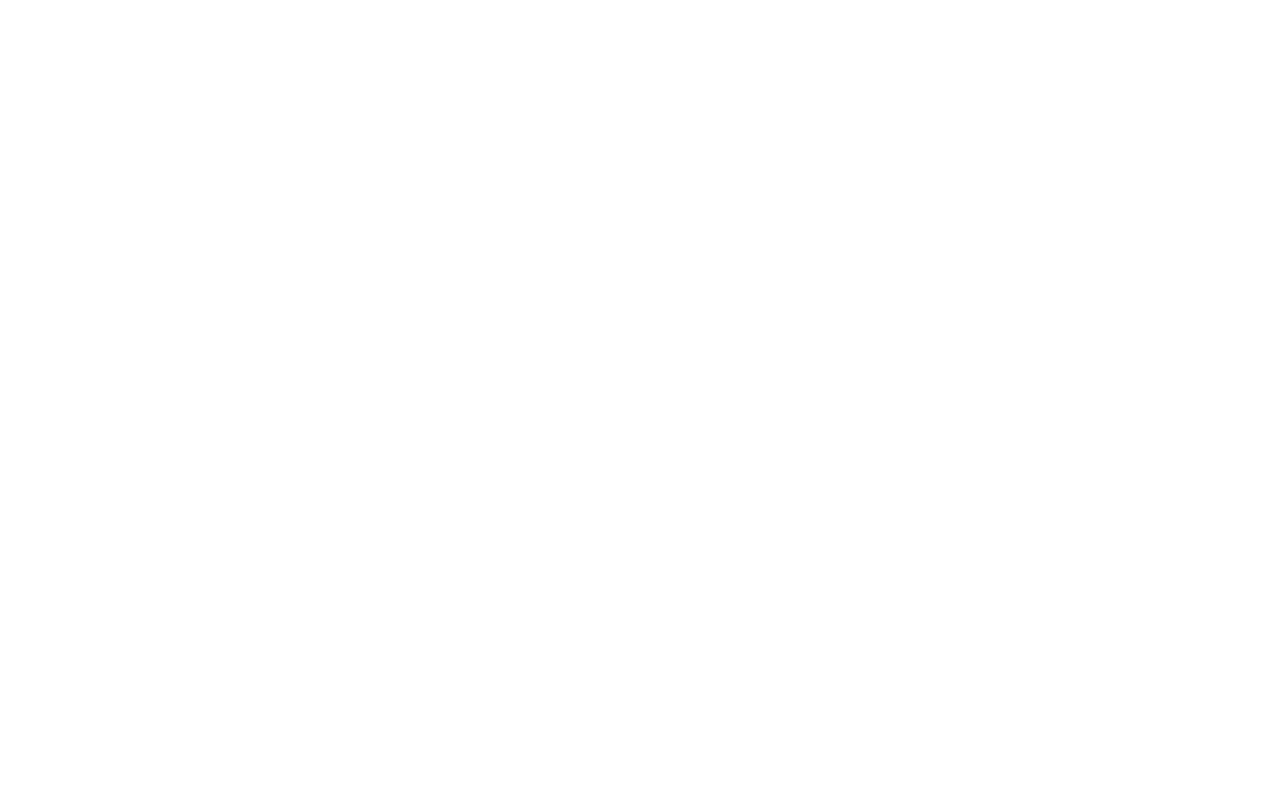
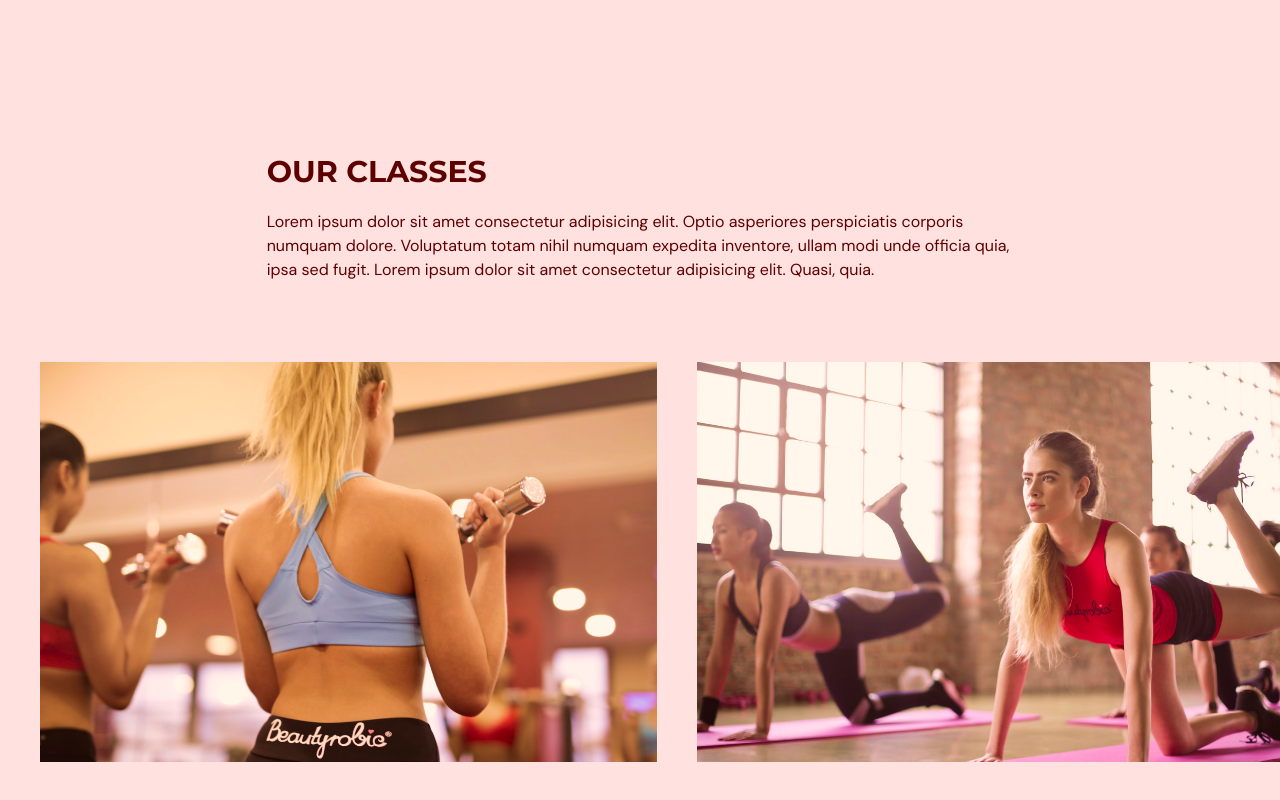
Before and after one commit to gerry9009/ts-react-landingpage, a React (Vite) app: page / in a window 1280 px wide. Shown: the part 2382-3182 px from the top of the page. Before the commit the page ends 2376 px from the top, so only its background shows below. Built offline with nearby package versions, Linux system fonts and the light colour scheme.

Commit message:
Created Classes section

```diff
--- a/src/App.tsx
+++ b/src/App.tsx
@@ -4,6 +4,7 @@
 import Benefits from "./components/benefits";
 
 import { SelectedPage } from "./shared/types";
+import OurClasses from "./components/ourClasses";
 
 const App = () => {
   const [selectedPage, setSelectedPage] = useState<SelectedPage>(
@@ -37,6 +38,7 @@
       />
       <Home setSelectedPage={setSelectedPage} />
       <Benefits setSelectedPage={setSelectedPage} />
+      <OurClasses setSelectedPage={setSelectedPage} />
     </div>
   );
 };
--- a/src/components/benefits/index.tsx
+++ b/src/components/benefits/index.tsx
@@ -89,7 +89,7 @@
 
   const DescriptionBtn = () => {
     return (
-      <div className=" relative  py-20">
+      <div className=" relative py-20">
         <ActionButton setSelectedPage={setSelectedPage}>Join Now</ActionButton>
         <img
           className="absolute bottom-0 right-20"
--- a/src/components/home/index.tsx
+++ b/src/components/home/index.tsx
@@ -6,16 +6,12 @@
 import SponsorForbes from "@/assets/SponsorForbes.png";
 import SponsorFortune from "@/assets/SponsorFortune.png";
 import useMediaQuery from "@/hooks/useMediaQuery";
-import AnchorLink from "react-anchor-link-smooth-scroll";
 import { motion } from "framer-motion";
 import LearnButton from "@/shared/LearnButton";
 
 type Props = {
   setSelectedPage: (value: SelectedPage) => void;
 };
-
-const Home = ({ setSelectedPage }: Props) => {
-  const isAboveMediumScreens = useMediaQuery("(min-width: 1060px)");
 
 // components style
 const homeStyle = "py-20 md:h-full md:pb-0 bg-gray-20";
@@ -32,6 +28,10 @@
 const sponsorsStyle = "h-1/6 bg-primary-100 px-10";
 const sponsorsWrapper =
   "w-3/5 flex items-center justify-between h-full mx-auto";
+
+const Home = ({ setSelectedPage }: Props) => {
+  const isAboveMediumScreens = useMediaQuery("(min-width: 1060px)");
+
   // Components
   const Buttons = () => {
     return (
--- /dev/null
+++ b/src/components/ourClasses/class.tsx
@@ -0,0 +1,22 @@
+type Props = {
+  image: string;
+  name: string;
+  description?: string;
+};
+
+const overlayStlye =
+  "absolute flex flex-col items-center justify-center px-20 bottom-0 left-0 right-0 top-0 z-20 bg-primary-500 text-white opacity-0 transition-all duration-300 ease-in hover:opacity-90";
+
+const Class = ({ image, name, description }: Props) => {
+  return (
+    <li className="relative  bg-slate-100">
+      <img src={image} alt={`${image}`} />
+      <div className={overlayStlye}>
+        <p className="text-2xl">{name}</p>
+        <p className="mt-5">{description}</p>
+      </div>
+    </li>
+  );
+};
+
+export default Class;
--- /dev/null
+++ b/src/components/ourClasses/index.tsx
@@ -0,0 +1,95 @@
+import HTag from "@/shared/HTag";
+import { ClassesType, SelectedPage } from "@/shared/types";
+import { motion } from "framer-motion";
+import image1 from "@/assets/image1.png";
+import image2 from "@/assets/image2.png";
+import image3 from "@/assets/image3.png";
+import image4 from "@/assets/image4.png";
+import image5 from "@/assets/image5.png";
+import image6 from "@/assets/image6.png";
+import Class from "./class";
+
+type Props = {
+  setSelectedPage: (value: SelectedPage) => void;
+};
+
+const images: Array<ClassesType> = [
+  {
+    image: image1,
+    name: "Weight Training Classes",
+    description:
+      "Lorem ipsum, dolor sit amet consectetur adipisicing elit. Ullam fuga sed voluptates dignissimos debitis ratione mollitia architecto, commodi id. Ratione.",
+  },
+  {
+    image: image2,
+    name: "Yoga Classes",
+  },
+  {
+    image: image3,
+    name: "Ab Core Classes",
+    description:
+      "Lorem ipsum, dolor sit amet consectetur adipisicing elit. Ullam fuga sed voluptates dignissimos debitis ratione mollitia architecto, commodi id. Ratione.",
+  },
+  {
+    image: image4,
+    name: "Adventure Classes",
+    description:
+      "Lorem ipsum, dolor sit amet consectetur adipisicing elit. Ullam fuga sed voluptates dignissimos debitis ratione mollitia architecto, commodi id. Ratione.",
+  },
+  {
+    image: image5,
+    name: "Fitness Classes",
+  },
+  {
+    image: image6,
+    name: "Training Classes",
+    description:
+      "Lorem ipsum, dolor sit amet consectetur adipisicing elit. Ullam fuga sed voluptates dignissimos debitis ratione mollitia architecto, commodi id. Ratione.",
+  },
+];
+
+const OurClasses = ({ setSelectedPage }: Props) => {
+  return (
+    <section id="ourclasses" className="bg-primary-100 py-40">
+      <motion.div
+        onViewportEnter={() => setSelectedPage(SelectedPage.OurClasses)}
+      >
+        <motion.div
+          className="mx-auto w-4/5 pb-20 md:w-7/12"
+          initial="hidden"
+          whileInView="visible"
+          viewport={{ once: true, amount: 0.5 }}
+          transition={{ delay: 0.2, duration: 0.5 }}
+          variants={{
+            hidden: { opacity: 0, x: +50 },
+            visible: { opacity: 1, x: 0 },
+          }}
+        >
+          <HTag>Our Classes</HTag>
+          <p className="pt-5">
+            Lorem ipsum dolor sit amet consectetur adipisicing elit. Optio
+            asperiores perspiciatis corporis numquam dolore. Voluptatum totam
+            nihil numquam expedita inventore, ullam modi unde officia quia, ipsa
+            sed fugit. Lorem ipsum dolor sit amet consectetur adipisicing elit.
+            Quasi, quia.
+          </p>
+        </motion.div>
+        <div className="overflow-x-auto overflow-y-hidden pl-5 md:pl-10">
+          <ul className="flex  h-[50vh] w-[3900px] gap-10">
+            {images.map((image) => {
+              return (
+                <Class
+                  image={image.image}
+                  name={image.name}
+                  description={image.description}
+                />
+              );
+            })}
+          </ul>
+        </div>
+      </motion.div>
+    </section>
+  );
+};
+
+export default OurClasses;
--- a/src/shared/types.ts
+++ b/src/shared/types.ts
@@ -10,3 +10,9 @@
   title: string;
   text: string;
 }
+
+export interface ClassesType {
+  image: string;
+  name: string;
+  description?: string;
+}
```
Lines whose indentation alone changed are shown as unchanged.
